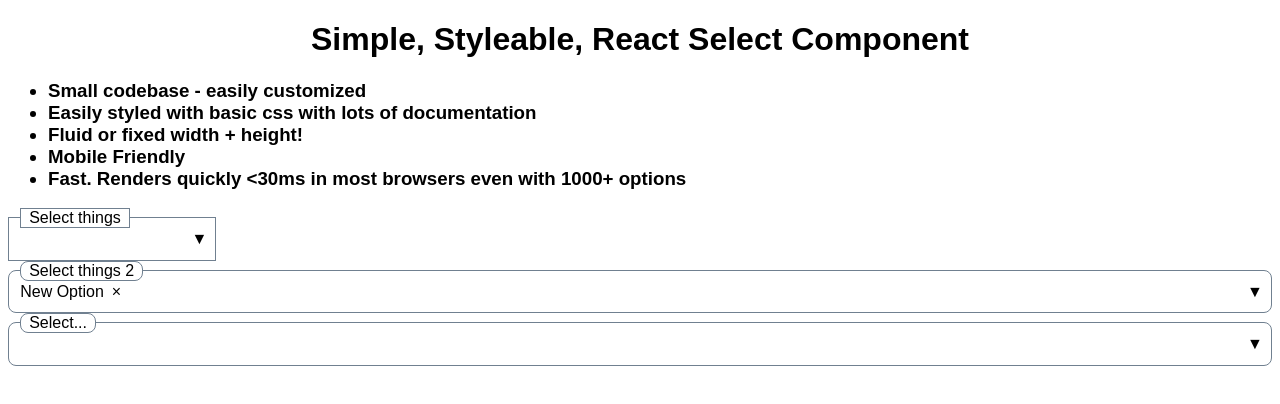
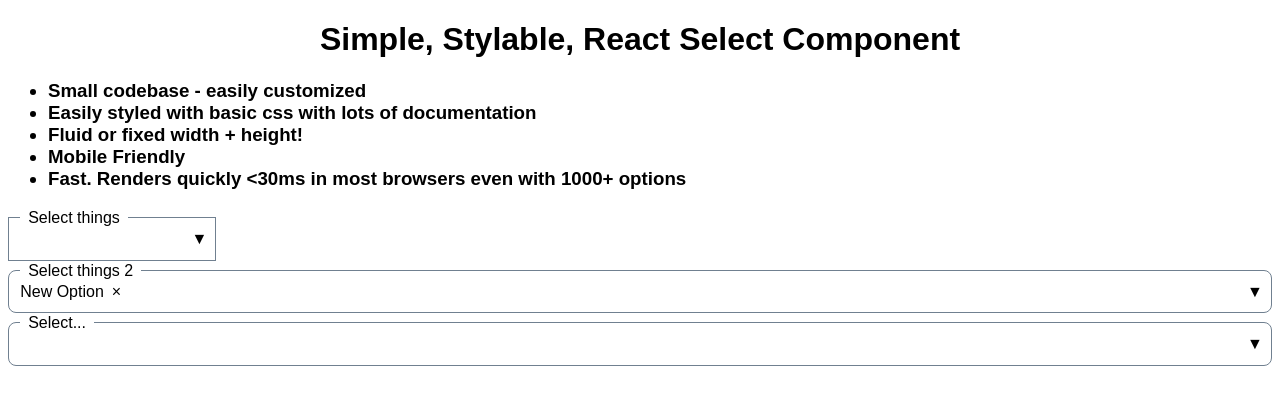
Before and after one commit to shaefer/react-simple-select, a React app: page / in a window 1280 px wide. Built offline with nearby package versions, Linux system fonts and the light colour scheme.

Commit message:
Add Readme and adjusted legend css to have no border by default

```diff
--- a/src/SimpleSelect-legend.css
+++ b/src/SimpleSelect-legend.css
@@ -1,6 +1,6 @@
 .mySelectDefault div.fieldset .legend {
   /*these 3 defs are totally for style. I also like having no border.*/
-  border: 1px solid slategray;
+  border: 0px solid slategray;
   background: white;
 
   /*these 3 defs are what makes the legend overlap the top edge of the selection container.*/
--- a/src/index.js
+++ b/src/index.js
@@ -27,7 +27,7 @@ function App() {
   };
   return (
     <div className="App">
-      <h1>Simple, Styleable, React Select Component</h1>
+      <h1>Simple, Stylable, React Select Component</h1>
       <h3 style={{ textAlign: "left" }}>
         <ul>
           <li>Small codebase - easily customized</li>
```
Also changed, not shown: README.md (added).
